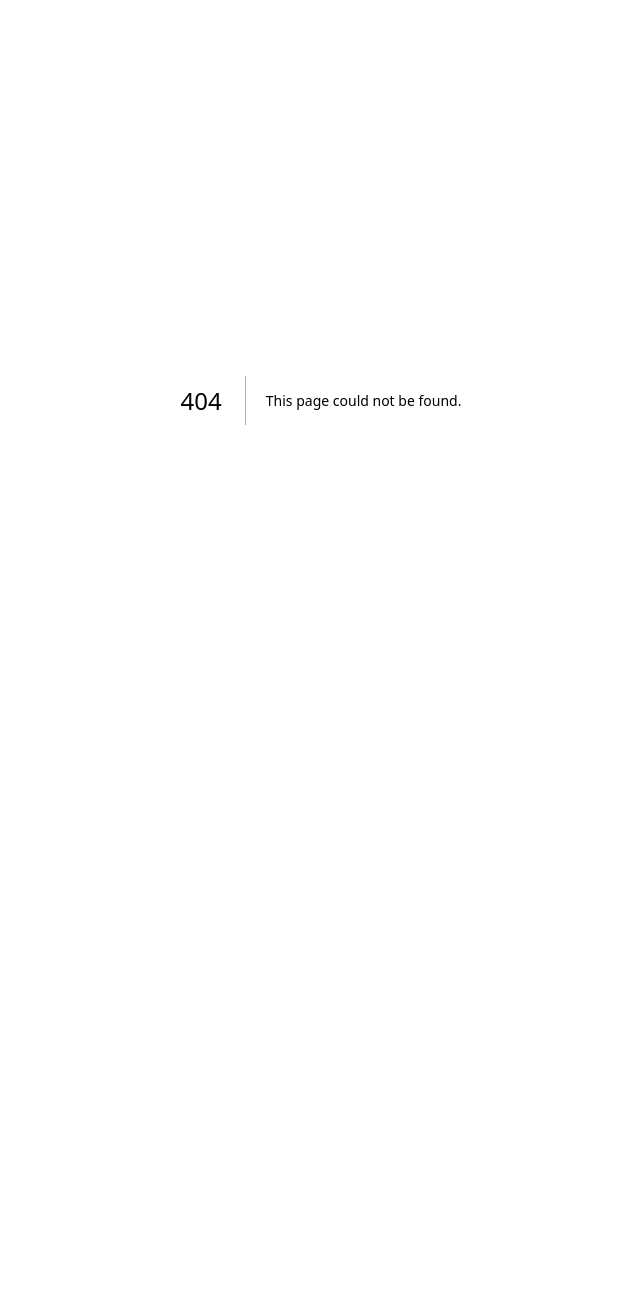
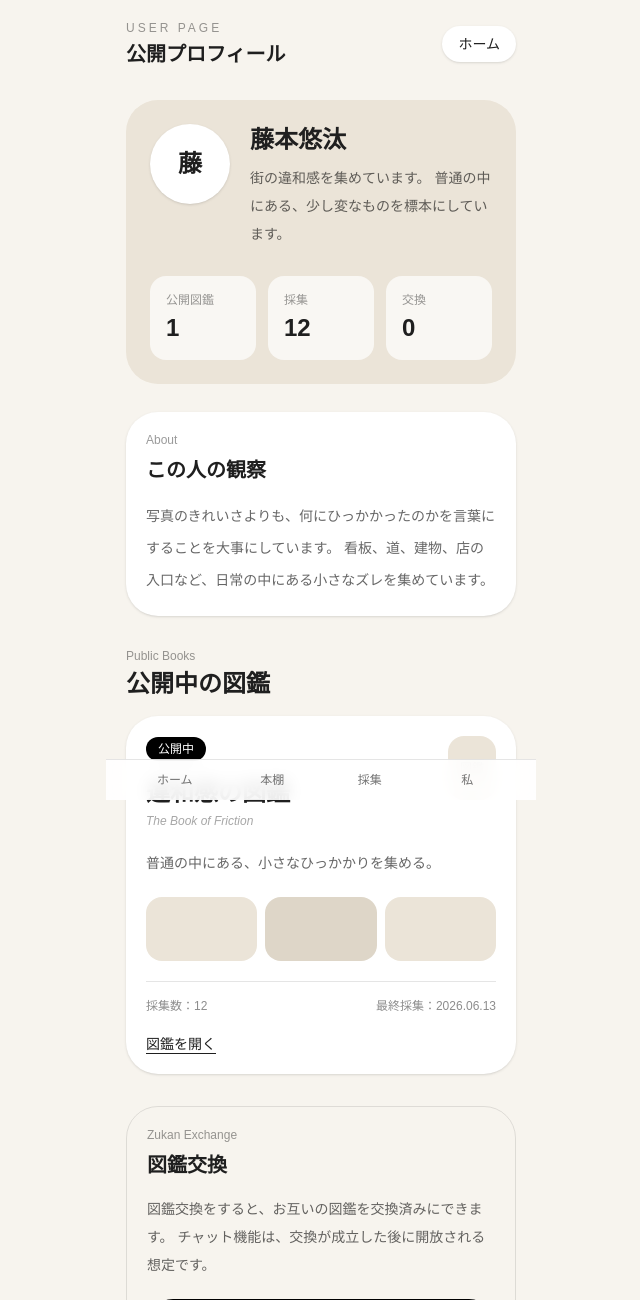
Before and after one commit to han920033-art/yorimichi-zukan, a Next.js app: page /user/yuta in a window 1280 px wide. Before the commit this address had no page. Shown: the top 1300 px of the page, without its empty margins (319-959 px from the left). Before the commit the page ends 800 px from the top, so only its background shows below. Built offline with nearby package versions, Linux system fonts and the light colour scheme.

Commit message:
Add public user page

```diff
--- /dev/null
+++ b/app/user/yuta/page.tsx
@@ -0,0 +1,175 @@
+import Link from "next/link";
+
+const publicBooks = [
+  {
+    name: "違和感の図鑑",
+    english: "The Book of Friction",
+    count: 12,
+    lastCollected: "2026.06.13",
+    description: "普通の中にある、小さなひっかかりを集める。",
+    href: "/books/iwakan",
+  },
+];
+
+export default function PublicUserPage() {
+  return (
+    <main className="min-h-screen bg-[#f7f4ee] text-[#1f1f1f]">
+      <div className="mx-auto min-h-screen max-w-[430px] bg-[#f7f4ee] px-5 pb-28 pt-5">
+        <header className="flex items-center justify-between">
+          <div>
+            <p className="text-xs tracking-[0.25em] text-black/40">
+              USER PAGE
+            </p>
+            <h1 className="mt-1 text-xl font-semibold">公開プロフィール</h1>
+          </div>
+
+          <Link
+            href="/"
+            className="rounded-full bg-white px-4 py-2 text-sm shadow-sm"
+          >
+            ホーム
+          </Link>
+        </header>
+
+        <section className="mt-8 rounded-[2rem] bg-[#ebe4d8] p-6">
+          <div className="flex items-start gap-5">
+            <div className="flex h-20 w-20 shrink-0 items-center justify-center rounded-full bg-white text-2xl font-semibold shadow-sm">
+              藤
+            </div>
+
+            <div>
+              <h2 className="text-2xl font-semibold">藤本悠汰</h2>
+              <p className="mt-2 text-sm leading-7 text-black/60">
+                街の違和感を集めています。
+                普通の中にある、少し変なものを標本にしています。
+              </p>
+            </div>
+          </div>
+
+          <div className="mt-7 grid grid-cols-3 gap-3">
+            <div className="rounded-2xl bg-white/70 p-4">
+              <p className="text-xs text-black/40">公開図鑑</p>
+              <p className="mt-1 text-2xl font-semibold">1</p>
+            </div>
+
+            <div className="rounded-2xl bg-white/70 p-4">
+              <p className="text-xs text-black/40">採集</p>
+              <p className="mt-1 text-2xl font-semibold">12</p>
+            </div>
+
+            <div className="rounded-2xl bg-white/70 p-4">
+              <p className="text-xs text-black/40">交換</p>
+              <p className="mt-1 text-2xl font-semibold">0</p>
+            </div>
+          </div>
+        </section>
+
+        <section className="mt-7 rounded-[2rem] bg-white p-5 shadow-sm">
+          <p className="text-xs text-black/40">About</p>
+          <h2 className="mt-2 text-xl font-semibold">この人の観察</h2>
+
+          <p className="mt-4 text-sm leading-8 text-black/60">
+            写真のきれいさよりも、何にひっかかったのかを言葉にすることを大事にしています。
+            看板、道、建物、店の入口など、日常の中にある小さなズレを集めています。
+          </p>
+        </section>
+
+        <section className="mt-8">
+          <div className="mb-4">
+            <p className="text-xs text-black/40">Public Books</p>
+            <h2 className="mt-1 text-2xl font-semibold">公開中の図鑑</h2>
+          </div>
+
+          <div className="space-y-4">
+            {publicBooks.map((book) => (
+              <Link
+                key={book.name}
+                href={book.href}
+                className="block rounded-[2rem] bg-white p-5 shadow-sm"
+              >
+                <div className="flex items-start justify-between gap-4">
+                  <div>
+                    <p className="inline-flex rounded-full bg-black px-3 py-1 text-xs text-white">
+                      公開中
+                    </p>
+
+                    <h3 className="mt-4 text-2xl font-semibold">
+                      {book.name}
+                    </h3>
+
+                    <p className="mt-1 text-xs italic text-black/35">
+                      {book.english}
+                    </p>
+                  </div>
+
+                  <div className="flex h-16 w-12 shrink-0 items-center justify-center rounded-2xl bg-[#ebe4d8] text-xs text-black/35">
+                    図鑑
+                  </div>
+                </div>
+
+                <p className="mt-5 text-sm leading-7 text-black/60">
+                  {book.description}
+                </p>
+
+                <div className="mt-5 grid grid-cols-3 gap-2">
+                  <div className="h-16 rounded-2xl bg-[#ebe4d8]" />
+                  <div className="h-16 rounded-2xl bg-[#ded6c8]" />
+                  <div className="h-16 rounded-2xl bg-[#ebe4d8]" />
+                </div>
+
+                <div className="mt-5 flex items-center justify-between border-t border-black/10 pt-4 text-xs text-black/45">
+                  <p>採集数：{book.count}</p>
+                  <p>最終採集：{book.lastCollected}</p>
+                </div>
+
+                <p className="mt-5 text-sm font-medium underline underline-offset-4">
+                  図鑑を開く
+                </p>
+              </Link>
+            ))}
+          </div>
+        </section>
+
+        <section className="mt-8 rounded-[2rem] border border-black/10 p-5">
+          <p className="text-xs text-black/40">Zukan Exchange</p>
+          <h2 className="mt-2 text-xl font-semibold">図鑑交換</h2>
+
+          <p className="mt-4 text-sm leading-7 text-black/60">
+            図鑑交換をすると、お互いの図鑑を交換済みにできます。
+            チャット機能は、交換が成立した後に開放される想定です。
+          </p>
+
+          <button className="mt-5 w-full rounded-full bg-black px-6 py-4 text-center text-sm font-medium text-white">
+            図鑑交換を申請する
+          </button>
+
+          <p className="mt-3 text-center text-xs text-black/40">
+            MVPではまだ申請機能は未実装です
+          </p>
+        </section>
+
+        <section className="mt-8 rounded-[2rem] bg-white p-5 shadow-sm">
+          <p className="text-xs text-black/40">Share</p>
+          <h2 className="mt-2 text-xl font-semibold">共有URL</h2>
+
+          <p className="mt-4 text-sm leading-7 text-black/60">
+            このプロフィールは、URLを知っている人だけが見られるページとして使う想定です。
+          </p>
+
+          <div className="mt-5 rounded-2xl bg-[#f7f4ee] p-4 text-xs leading-6 text-black/50">
+            /user/yuta
+          </div>
+        </section>
+      </div>
+
+      <nav className="fixed bottom-0 left-1/2 w-full max-w-[430px] -translate-x-1/2 border-t border-black/10 bg-white/90 px-5 py-3 backdrop-blur">
+        <div className="grid grid-cols-4 text-center text-xs text-black/55">
+          <Link href="/">ホーム</Link>
+          <Link href="/bookshelf">本棚</Link>
+          <Link href="/collect/iwakan">採集</Link>
+          <Link href="/me">私</Link>
+        </div>
+      </nav>
+    </main>
+  );
+}
```
